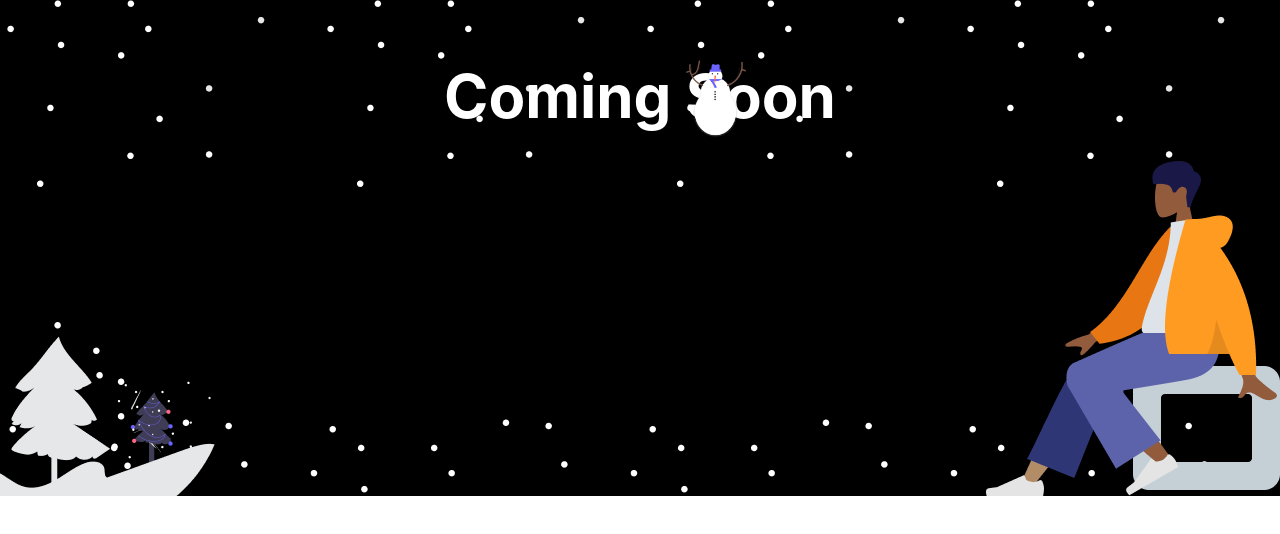
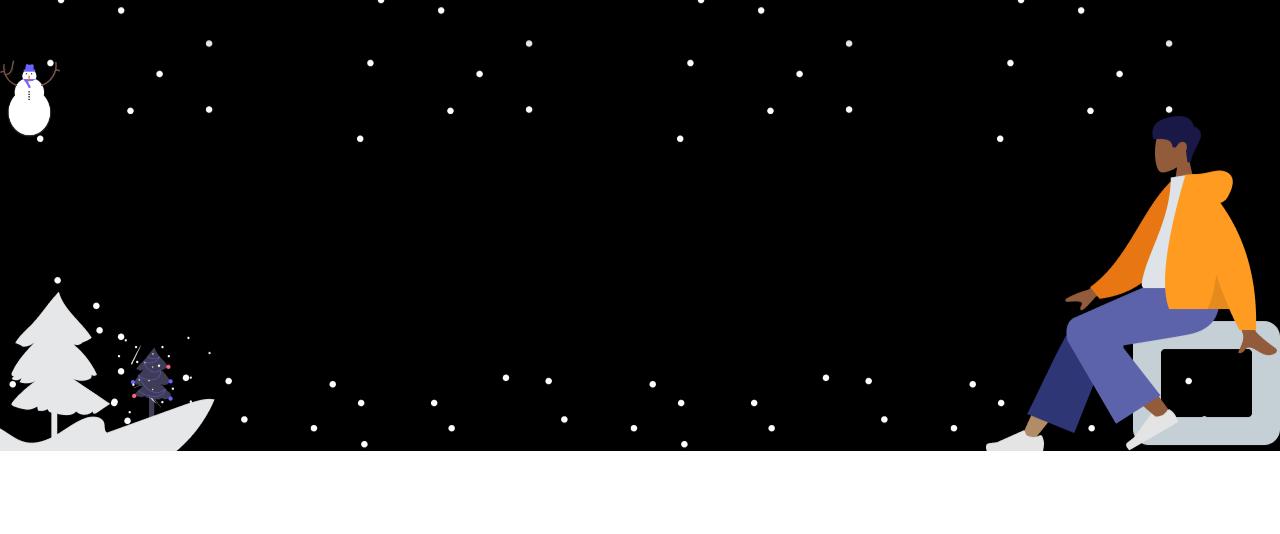
Before and after one commit to DevOlagboye/portfolio-coming-soon, a React (Create React App) app: page / in a window 1280 px wide. Shown: the top 534 px of the page. Built offline with nearby package versions, Linux system fonts and the light colour scheme.

Commit message:
Started styling the Comingsoon page

```diff
--- a/src/Components/ComingSoonPage/ComingSoonPage.jsx
+++ b/src/Components/ComingSoonPage/ComingSoonPage.jsx
@@ -5,9 +5,9 @@ import penGuin from "../../assets/peguin.png";
 const ComingSoonPage = () => {
   return (
     <div className="container">
-      <h3 className="text">
-        Coming <img src={penGuin} alt="" /> Soon
-      </h3>
+      <h3>Coming</h3>
+      <img src={penGuin} alt="Penguin" />
+      <h3>Soon</h3>
     </div>
   );
 };
```
